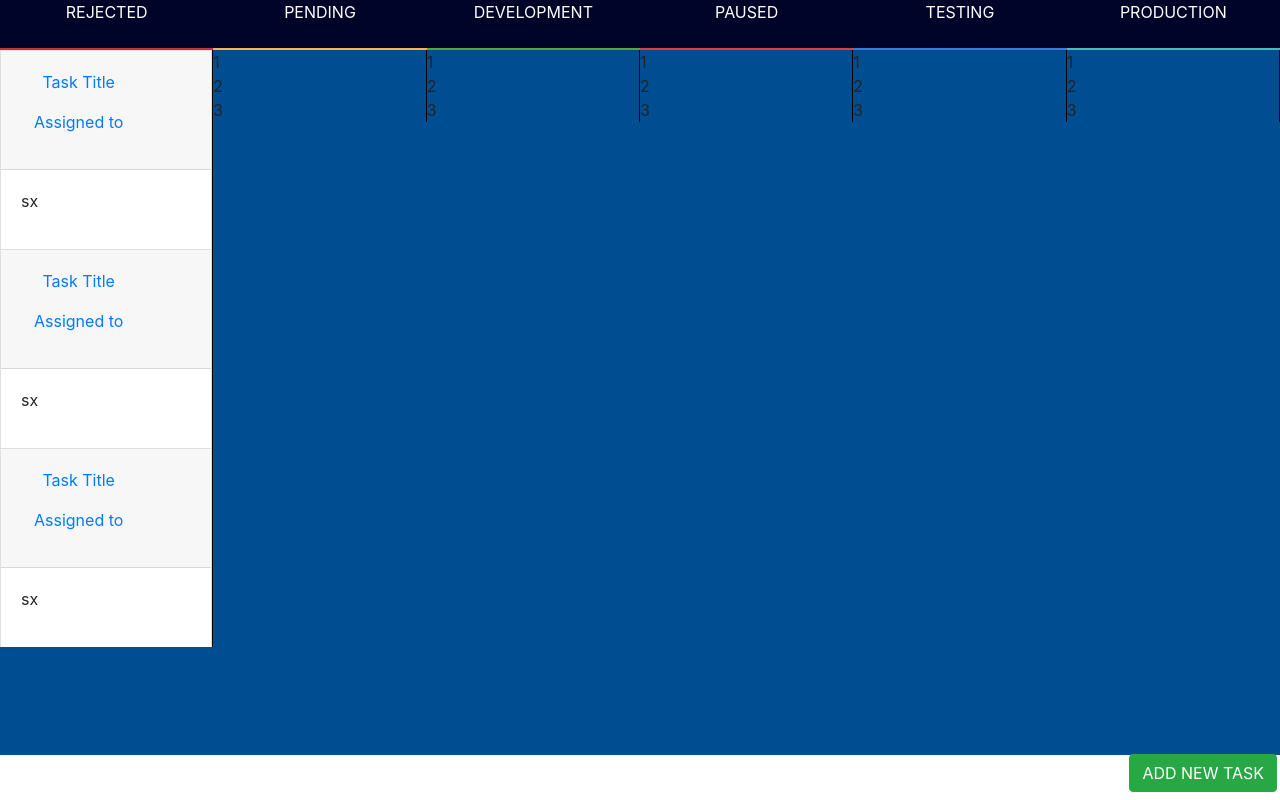
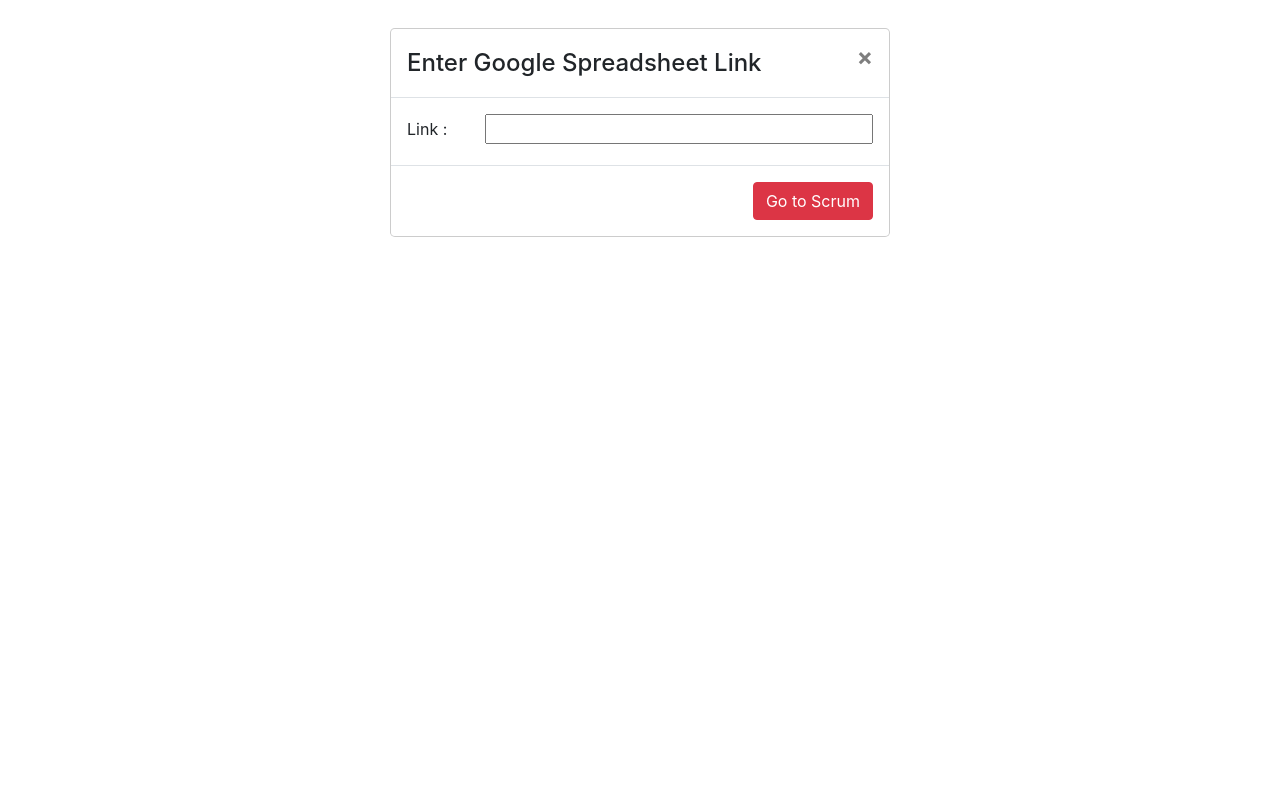
Before and after one commit to utkarsh1996/task_manager, an Angular app: page / in a window 1280 px wide. Built offline with nearby package versions, Linux system fonts and the light colour scheme.

Commit message:
Getall API usage

```diff
--- a/index.js
+++ b/index.js
@@ -1,4 +1,5 @@
 const fs = require("fs");
+const cors=require('cors');
 const path=require('path');
 const express = require("express");
 const readline = require("readline");
@@ -6,6 +7,7 @@ const { google } = require("googleapis");
 const axios=require('axios');
 
 const app = express();
+app.use(cors());
 
 app.use(express.json());
 // If modifying these scopes, delete token.json.
--- a/package.json
+++ b/package.json
@@ -27,10 +27,12 @@
     "axios": "^0.19.0",
     "bootstrap": "^4.3.1",
     "concurrently": "^4.1.2",
+    "cors": "^2.8.5",
     "express": "^4.17.1",
     "googleapis": "^39.2.0",
     "nodemon": "^1.19.2",
     "rxjs": "~6.4.0",
+    "rxjs-compat": "^6.5.3",
     "tslib": "^1.10.0",
     "zone.js": "~0.9.1"
   },
--- a/src/app/app.component.html
+++ b/src/app/app.component.html
@@ -1,5 +1,5 @@
 <!--The content below is only a placeholder and can be replaced.-->
-<div class="parent">
+<div class="parent" *ngIf="flag ">
     <div class="container-fluid">
   <div class="row">
     <div class="col-md">
@@ -102,10 +102,36 @@
   </div>
   </div> -->
   <!-- <ng-template #tipContent><b>Click to add new Task</b>!</ng-template> -->
-
+  <button type="button" class="btn btn-primary" data-toggle="modal" data-target="#myModal">
+      Open modal
+    </button>
   <div><button title="click to add task" class="btn btn-success" style="z-index: +999; position: fixed; bottom: 8px; right: 3px;"  matTooltip="Info about the action">ADD NEW TASK</button></div>
 
 </div>
 
+<ng-container *ngIf="display=='block'">
+  <div class="modal" [ngStyle]="{'display':display}">
+    <div class="modal-dialog">
+      <div class="modal-content">
 
+        <!-- Modal Header -->
+        <div class="modal-header">
+          <h4 class="modal-title">Enter Google Spreadsheet Link</h4>
+          <button type="button" class="close" (click)="closeModal()">&times;</button>
+        </div>
+
+        <!-- Modal body -->
+        <div class="modal-body">
+          <label class="col-md-2">Link : </label><input class="col-md-10" type="text" [(ngModel)]="link">
+        </div>
+
+        <!-- Modal footer -->
+        <div class="modal-footer">
+          <button type="button" class="btn btn-danger" (click)="getAllData()">Go to Scrum</button>
+        </div>
+
+      </div>
+    </div>
+    </div>
+  </ng-container>
 <router-outlet></router-outlet>
--- a/src/app/app.component.ts
+++ b/src/app/app.component.ts
@@ -1,11 +1,44 @@
-import { Component } from '@angular/core';
-
+import { Component, OnInit ,Output ,EventEmitter	} from '@angular/core';
 @Component({
   selector: 'app-root',
   templateUrl: './app.component.html',
   styleUrls: ['./app.component.css']
 })
-export class AppComponent {
+export class AppComponent implements OnInit {
+
   title = 'scrum-ui';
   arr = [1,2,3];
+  display = 'block';
+  flag = false ;
+  link = '';
+  ngOnInit()
+  {
+    this.display = 'block';
+    this.flag = false ;
+  }
+  closeModal()
+  {
+  this.display = 'none';
+  this.flag = true ;
+  console.log(this.link);
+  }
+  getAllData(){
+    var id="";
+    if(this.link[0]!='h'){
+      id = this.link.split('/')[3];
+    }
+    else{
+      id = this.link.split('/')[5];
+    }
+    var res = this.httpGet('http://localhost:5000/api/sheets/'+id);
+    this.closeModal();
+    console.log(res);
+  }
+  httpGet(theUrl)
+  {
+      var xmlHttp = new XMLHttpRequest();
+      xmlHttp.open( "GET", theUrl, false ); // false for synchronous request
+      xmlHttp.send( null );
+      return xmlHttp.responseText;
+  }
 }
--- a/src/app/app.module.ts
+++ b/src/app/app.module.ts
@@ -1,5 +1,7 @@
 import { BrowserModule } from '@angular/platform-browser';
 import { NgModule } from '@angular/core';
+import { FormsModule } from '@angular/forms';
+// import { Http } from '@angular/http';
 
 import { AppRoutingModule } from './app-routing.module';
 import { AppComponent } from './app.component';
@@ -10,7 +12,9 @@ import { AppComponent } from './app.component';
   ],
   imports: [
     BrowserModule,
-    AppRoutingModule
+    AppRoutingModule,
+    FormsModule
+    // Http
   ],
   providers: [],
   bootstrap: [AppComponent]
```
Also changed, not shown: 1 other file (tests, documents, lock files or other folders).
